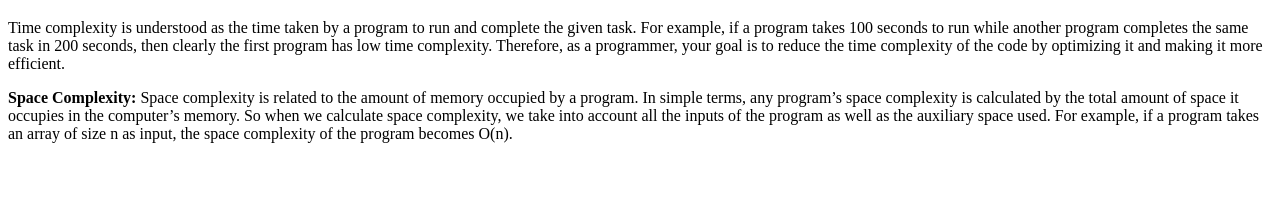
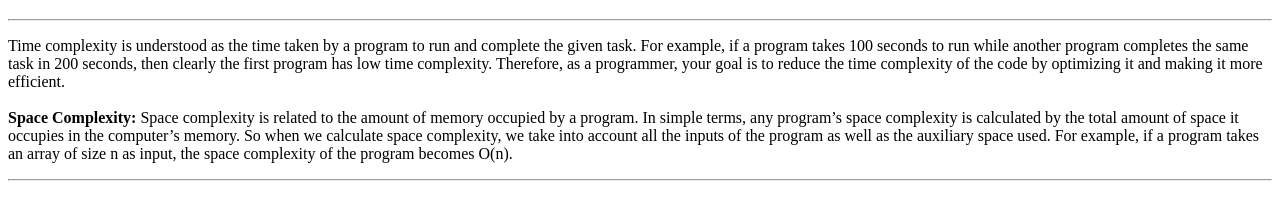
Before and after one commit to acciojob/time-and-space-complexity-TrueAzmiAsif, a website: page main.html in a window 1280 px wide. Shown: the part 61-280 px from the top of the page. Drawn offline with Linux system fonts and the light colour scheme.

Commit message:
created a submission

```diff
--- a/main.html
+++ b/main.html
@@ -11,9 +11,8 @@
     <script type="text/javascript" src="./script.js">
 </script>
 <div>
-	<h1>Time and Space Complexity</h1>
-	<p>Time complexity is understood as the time taken by a program to run and complete the given task. For example, if a program takes 100 seconds to run while another program completes the same task in 200 seconds, then clearly the first program has low time complexity. Therefore, as a programmer, your goal is to reduce the time complexity of the code by optimizing it and making it more efficient.</p>
-	<p><b>Space Complexity:</b> Space complexity is related to the amount of memory occupied by a program. In simple terms, any program’s space complexity is calculated by the total amount of space it occupies in the computer’s memory. So when we calculate space complexity, we take into account all the inputs of the program as well as the auxiliary space used. For example, if a program takes an array of size n as input, the space complexity of the program becomes O(n).</p>
+	<h1>Time and Space Complexity</h1><hr>
+	<p>Time complexity is understood as the time taken by a program to run and complete the given task. For example, if a program takes 100 seconds to run while another program completes the same task in 200 seconds, then clearly the first program has low time complexity. Therefore, as a programmer, your goal is to reduce the time complexity of the code by optimizing it and making it more efficient.<br><br><b>Space Complexity:</b> Space complexity is related to the amount of memory occupied by a program. In simple terms, any program’s space complexity is calculated by the total amount of space it occupies in the computer’s memory. So when we calculate space complexity, we take into account all the inputs of the program as well as the auxiliary space used. For example, if a program takes an array of size n as input, the space complexity of the program becomes O(n).</p><hr>
 </div>
 </body>
 
```
